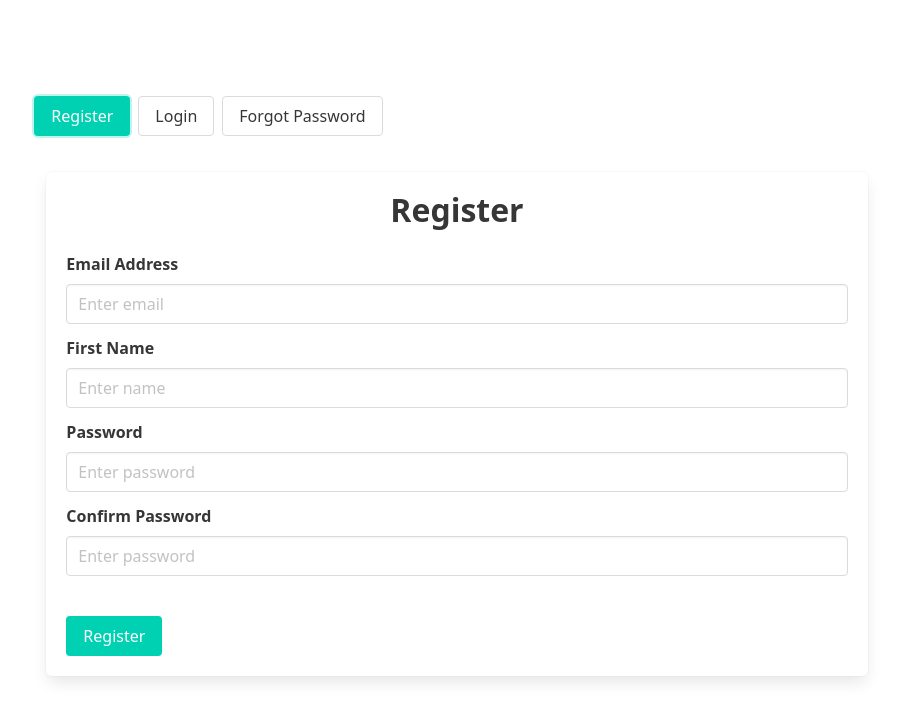
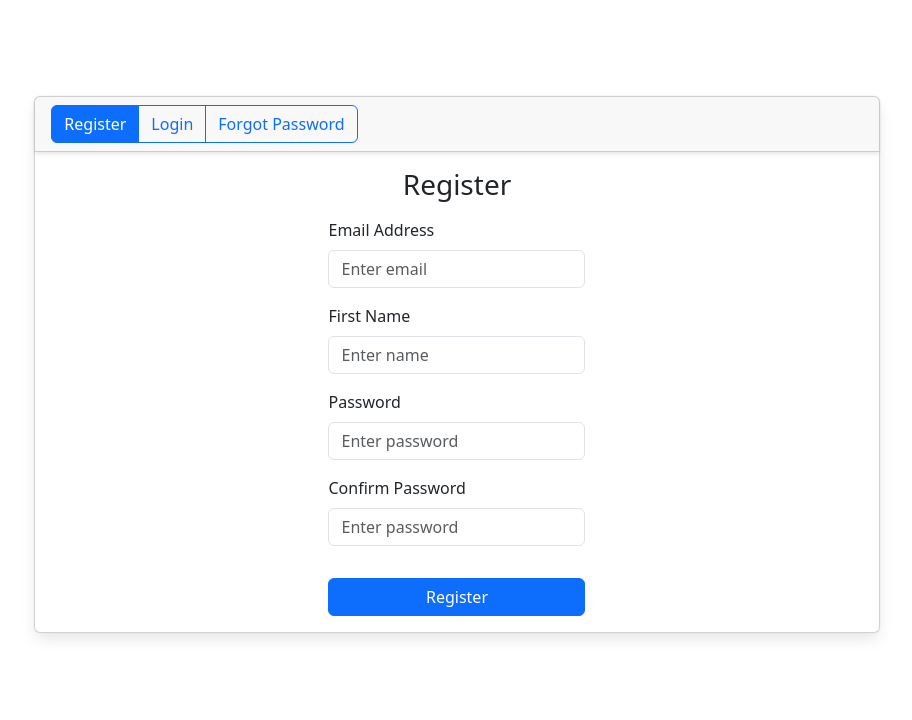
Before and after one commit to shepherdm1atwit/CGM-Stats, a React (Vite) app in the folder frontend/: page / in a window 1280 px wide. Both pictures are taken after a click on the button "Register". Shown: the top 720 px of the page, without its empty margins (183-1095 px from the left). Built offline with nearby package versions, Linux system fonts and the light colour scheme; no server answers.

Commit message:
Updated Bootstrap components. UserManage Components Currently not working as intended.

```diff
--- /dev/null
+++ b/frontend/src/bootstrap components/App.css
@@ -0,0 +1,14 @@
+.dark-mode {
+  background-color: #282c34;  /* This is a dark blue color */
+  color: white;
+}
+
+.dark-mode .btn-outline-primary {
+  color: white;
+  border-color: white;
+}
+
+.dark-mode .btn-primary {
+  background-color: #007bff;
+  border-color: #007bff;
+}
--- a/frontend/src/bootstrap components/DisconnectDexcomButton-BS.jsx
+++ b/frontend/src/bootstrap components/DisconnectDexcomButton-BS.jsx
@@ -1,6 +1,6 @@
 import React, { useContext, useState } from "react";
 import { UserContext } from "../context/UserContext";
-import ErrorMessage from "./ErrorMessage";
+import ErrorMessage from "./ErrorMessage-BS";
 import Button from 'react-bootstrap/Button';
 import Alert from 'react-bootstrap/Alert';
 
--- a/frontend/src/bootstrap components/Login-BS.jsx
+++ b/frontend/src/bootstrap components/Login-BS.jsx
@@ -1,6 +1,9 @@
 import React, { useState, useContext } from "react";
-import ErrorMessage from "../components/ErrorMessage";
+import ErrorMessage from "./ErrorMessage-BS";
 import { UserContext } from "../context/UserContext";
+import Form from 'react-bootstrap/Form';
+import Button from 'react-bootstrap/Button';
+import Container from 'react-bootstrap/Container';
 
 const Login = () => {
   const [email, setEmail] = useState("");
@@ -29,42 +32,37 @@ const Login = () => {
   };
 
   return (
-    <div className="column">
-      <form className="box" onSubmit={handleSubmit}>
-        <h1 className="title has-text-centered">Login</h1>
-        <div className="field">
-          <label className="label">Email Address</label>
-          <div className="control">
-            <input
+    <Container className="d-flex justify-content-center">
+      <Form onSubmit={handleSubmit}>
+        <h1 className="h3 mb-3 text-center">Login</h1>
+        <Form.Group className="mb-3">
+          <Form.Label>Email Address</Form.Label>
+          <Form.Control
             type="email"
             placeholder="Enter email"
             autoComplete="username"
             value={email}
             onChange={(e) => setEmail(e.target.value)}
-              className="input"
             required
           />
-          </div>
-        </div>
-        <div className="field">
-          <label className="label">Password</label>
-          <div className="control">
-            <input
+        </Form.Group>
+        <Form.Group className="mb-3">
+          <Form.Label>Password</Form.Label>
+          <Form.Control
             type="password"
             placeholder="Enter password"
             autoComplete="current-password"
             value={password}
             onChange={(e) => setPassword(e.target.value)}
-              className="input"
             required
           />
-          </div>
-        </div>
+        </Form.Group>
         <ErrorMessage message={errorMessage} />
-        <br />
-        <button className="button is-primary" type="submit">Login</button>
-      </form>
-    </div>
+        <Button variant="primary" type="submit" className="w-100 mt-3">
+          Login
+        </Button>
+      </Form>
+    </Container>
   );
 };
 
--- a/frontend/src/bootstrap components/NewPass-BS.jsx
+++ b/frontend/src/bootstrap components/NewPass-BS.jsx
@@ -1,5 +1,5 @@
 import React, { useState } from "react";
-import ErrorMessage from "./ErrorMessage";
+import ErrorMessage from "./ErrorMessage-BS";
 import { useNavigate, useParams } from "react-router-dom";
 import Form from 'react-bootstrap/Form';
 import Button from 'react-bootstrap/Button';
--- /dev/null
+++ b/frontend/src/bootstrap components/Register-BS.jsx
@@ -0,0 +1,110 @@
+import React, { useState } from "react";
+import Form from 'react-bootstrap/Form';
+import Button from 'react-bootstrap/Button';
+import Alert from 'react-bootstrap/Alert';
+import Container from 'react-bootstrap/Container';
+import ErrorMessage from "./ErrorMessage-BS";
+
+const Register = () => {
+  const [email, setEmail] = useState("");
+  const [name, setName] = useState("");
+  const [password, setPassword] = useState("");
+  const [confirmationPassword, setConfirmationPassword] = useState("");
+  const [errorMessage, setErrorMessage] = useState("");
+  const [successMessage, setSuccessMessage] = useState("");
+
+  const submitRegistration = async () => {
+    const requestOptions = {
+      method: "POST",
+      headers: { "Content-Type": "application/json" },
+      body: JSON.stringify({ email: email, name: name, hashed_password: password }),
+    };
+
+    const response = await fetch("/api/register", requestOptions);
+    const data = await response.json();
+
+    if (response.ok) {
+      setSuccessMessage("Please check your email for verification link.");
+      setErrorMessage("");
+    } else {
+      setErrorMessage(data.detail);
+      setSuccessMessage("");
+    }
+  };
+
+  const handleSubmit = (e) => {
+    e.preventDefault();
+    if (password === confirmationPassword && password.length > 5) {
+      submitRegistration();
+    } else {
+      if (password.length <= 5) {
+        setErrorMessage("Password must be at least 6 characters long");
+        setSuccessMessage("");
+      } else {
+        setErrorMessage("Password and confirmation password do not match");
+        setSuccessMessage("");
+      }
+    }
+  };
+
+  return (
+    <Container className="d-flex justify-content-center">
+      <Form onSubmit={handleSubmit}>
+        <h1 className="h3 mb-3 text-center">Register</h1>
+        <Form.Group className="mb-3">
+          <Form.Label>Email Address</Form.Label>
+          <Form.Control
+            type="email"
+            placeholder="Enter email"
+            autoComplete="username"
+            value={email}
+            onChange={(e) => setEmail(e.target.value)}
+            required
+          />
+        </Form.Group>
+        <Form.Group className="mb-3">
+          <Form.Label>First Name</Form.Label>
+          <Form.Control
+            type="text"
+            placeholder="Enter name"
+            autoComplete="given-name"
+            value={name}
+            onChange={(e) => setName(e.target.value)}
+            required
+          />
+        </Form.Group>
+        <Form.Group className="mb-3">
+          <Form.Label>Password</Form.Label>
+          <Form.Control
+            type="password"
+            placeholder="Enter password"
+            autoComplete="new-password"
+            value={password}
+            onChange={(e) => setPassword(e.target.value)}
+            required
+          />
+        </Form.Group>
+        <Form.Group className="mb-3">
+          <Form.Label>Confirm Password</Form.Label>
+          <Form.Control
+            type="password"
+            placeholder="Enter password"
+            autoComplete="new-password"
+            value={confirmationPassword}
+            onChange={(e) => setConfirmationPassword(e.target.value)}
+            required
+          />
+        </Form.Group>
+        <ErrorMessage message={errorMessage} color="red" />
+        {successMessage && (
+          <Alert variant="primary">{successMessage}</Alert>
+        )}
+        <Button variant="primary" type="submit" className="w-100 mt-3">
+          Register
+        </Button>
+      </Form>
+    </Container>
+  );
+};
+
+export default Register;
--- a/frontend/src/bootstrap components/ForgotPassword-BS.jsx
+++ b/frontend/src/bootstrap components/TEMPForgotPassword-BS.jsx
@@ -1,11 +1,12 @@
 import React, { useState } from "react";
-import ErrorMessage from "../components/ErrorMessage";
-import Button from "react-bootstrap/Button";
-import FloatingLabel from 'react-bootstrap/FloatingLabel';
+import ErrorMessage from "./ErrorMessage-BS";
 import Form from 'react-bootstrap/Form';
+import Button from 'react-bootstrap/Button';
+import Alert from 'react-bootstrap/Alert';
+import Card from 'react-bootstrap/Card';
+import Container from 'react-bootstrap/Container';
 
-
-const ForgotPasswordBS = () => {
+const ForgotPassword = () => {
   const [email, setEmail] = useState("");
   const [errorMessage, setErrorMessage] = useState("");
   const [successMessage, setSuccessMessage] = useState("");
@@ -37,31 +38,31 @@ const ForgotPasswordBS = () => {
 
 
   return (
-     <div className="column">
+    <Container className="d-flex justify-content-center">
 
-       <Form onSubmit={handleSubmit}>
-
-        <FloatingLabel
-            className="mb-3"
-            controlId="floatingTextArea"
-            label="Enter your email here"
-        >
-          <Form.Control
+          <Form onSubmit={handleSubmit}>
+            <h1 className="h3 mb-3 text-center">Forgot Password</h1>
+            <Form.Group className="mb-3">
+              <Form.Label>Email Address</Form.Label>
+              <Form.Control
                 type="email"
+                placeholder="Enter email"
                 autoComplete="username"
                 value={email}
                 onChange={(e) => setEmail(e.target.value)}
-                className="input"
-                required />
-        </FloatingLabel>
-
-        <Button variant="primary" type="submit">
-          Send Reset Link
-        </Button>{' '}
-      </Form>
-      </div>
-
+                required
+              />
+            </Form.Group>
+            <ErrorMessage message={errorMessage} color="red" />
+            {successMessage && (
+              <Alert variant="primary">{successMessage}</Alert>
+            )}
+            <Button className="w-100 mt-3" variant="primary" type="submit">
+              Send Reset Link
+            </Button>
+          </Form>
+    </Container>
   );
 };
 
-export default ForgotPasswordBS;
+export default ForgotPassword;
--- /dev/null
+++ b/frontend/src/bootstrap components/UserManage-BS.jsx
@@ -0,0 +1,62 @@
+import React, { useState } from "react";
+import Register from "./Register-BS";
+import Login from "./Login-BS";
+import ForgotPassword from "./TEMPForgotPassword-BS";
+import ButtonGroup from 'react-bootstrap/ButtonGroup';
+import Button from 'react-bootstrap/Button';
+import Card from 'react-bootstrap/Card';
+import './App.css';
+const UserManage = () => {
+  const [showRegister, setShowRegister] = useState(false);
+  const [showLogin, setShowLogin] = useState(true);
+  const [showForgotPassword, setShowForgotPassword] = useState(false);
+
+  return (
+
+    <Card className="d-flex justify-content-center">
+      <Card.Header>
+        <div className="d-flex justify-content-center">
+          <ButtonGroup>
+            <Button
+              variant={showRegister ? "primary" : "outline-primary"}
+              onClick={() => {
+                setShowRegister(true);
+                setShowLogin(false);
+                setShowForgotPassword(false);
+              }}
+            >
+              Register
+            </Button>
+            <Button
+              variant={showLogin ? "primary" : "outline-primary"}
+              onClick={() => {
+                setShowRegister(false);
+                setShowLogin(true);
+                setShowForgotPassword(false);
+              }}
+            >
+              Login
+            </Button>
+            <Button
+              variant={showForgotPassword ? "primary" : "outline-primary"}
+              onClick={() => {
+                setShowRegister(false);
+                setShowLogin(false);
+                setShowForgotPassword(true);
+              }}
+            >
+              Forgot Password
+            </Button>
+          </ButtonGroup>
+        </div>
+      </Card.Header>
+      <Card.Body>
+        {showRegister && <Register />}
+        {showLogin && <Login />}
+        {showForgotPassword && <ForgotPassword/>}
+      </Card.Body>
+    </Card>
+  );
+};
+
+export default UserManage;
--- a/frontend/src/components/UserManage.jsx
+++ b/frontend/src/components/UserManage.jsx
@@ -1,7 +1,7 @@
 import React, {useState} from "react";
 import Register from "../components/Register";
 import Login from "../components/Login";
-import ForgotPasswordBS from "../bootstrap components/ForgotPassword-BS";
+import ForgotPassword from "./ForgotPassword";
 
 const UserManage = () => {
     const [showRegister, setShowRegister] = useState(false);
@@ -47,7 +47,7 @@ const UserManage = () => {
           </div>
           {showRegister && <Register />}
           {showLogin && <Login />}
-          {showForgotPassword && <ForgotPasswordBS />}
+          {showForgotPassword && <ForgotPassword />}
         </>
   );
 };
--- a/frontend/src/pages/AppMain.jsx
+++ b/frontend/src/pages/AppMain.jsx
@@ -1,7 +1,7 @@
 import React, {useContext, useEffect, useState} from "react";
 import {UserContext} from "../context/UserContext";
 import Header from "../components/Header";
-import UserManage from "../components/UserManage";
+import UserManage from "../bootstrap components/UserManage-BS";
 import Navbar from "../components/Navbar";
 import CurrentGlucoseLevel from "../components/CurrentGlucoseLevel";
 import GraphModal from "../components/GraphModal";
```
Also changed, not shown: 1 other file (tests, documents, lock files or other folders). Lines whose indentation alone changed are shown as unchanged.
